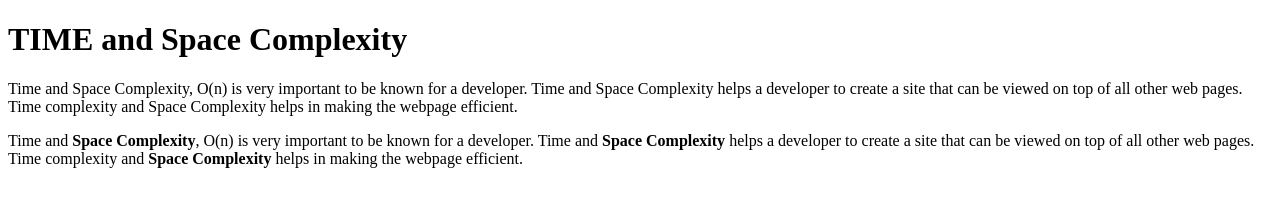
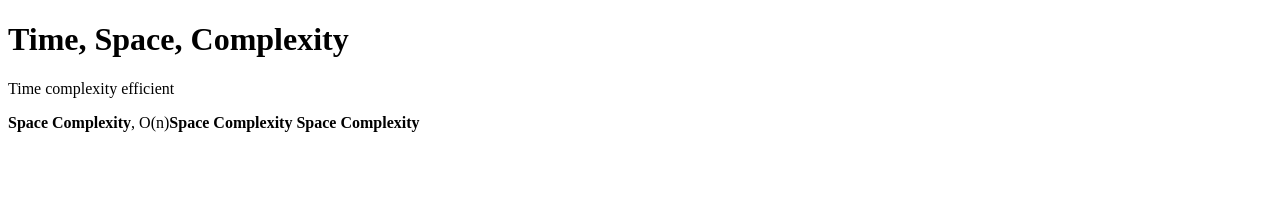
Before and after one commit to acciojob/time-and-space-complexity-amanchoudhary3101999, a website: page main.html in a window 1280 px wide. Drawn offline with Linux system fonts and the light colour scheme.

Commit message:
created a submission

```diff
--- a/main.html
+++ b/main.html
@@ -8,9 +8,9 @@
 
 <body>
 	<!-- the entire body must be written by student -->
-	<h1>TIME and Space Complexity</h1>
-	<p>Time and Space Complexity, O(n) is very important to be known for a developer. Time and Space Complexity helps a developer to create a site that can be viewed on top of all other web pages. Time complexity and Space Complexity helps in making the webpage efficient.</p>
-	<p>Time and <b>Space Complexity</b>, O(n) is very important to be known for a developer. Time and <b>Space Complexity</b> helps a developer to create a site that can be viewed on top of all other web pages. Time complexity and <b>Space Complexity</b> helps in making the webpage efficient.</p>
+	<h1>Time, Space, Complexity</h1>
+	<p>Time complexity efficient</p>
+	<p><b>Space Complexity</b>, O(n)<b>Space Complexity</b> <b>Space Complexity</b></p>
     <script type="text/javascript" src="./script.js">
 </script>
 
```
